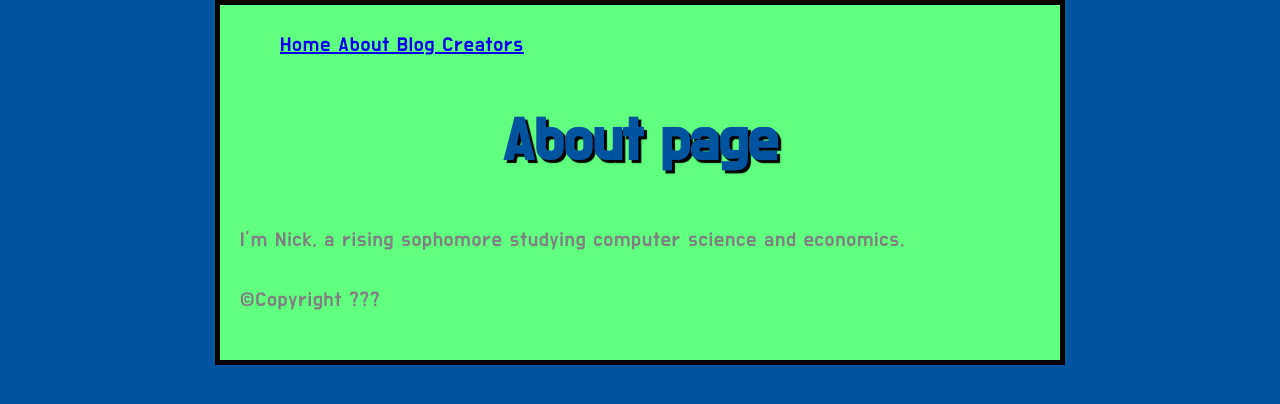
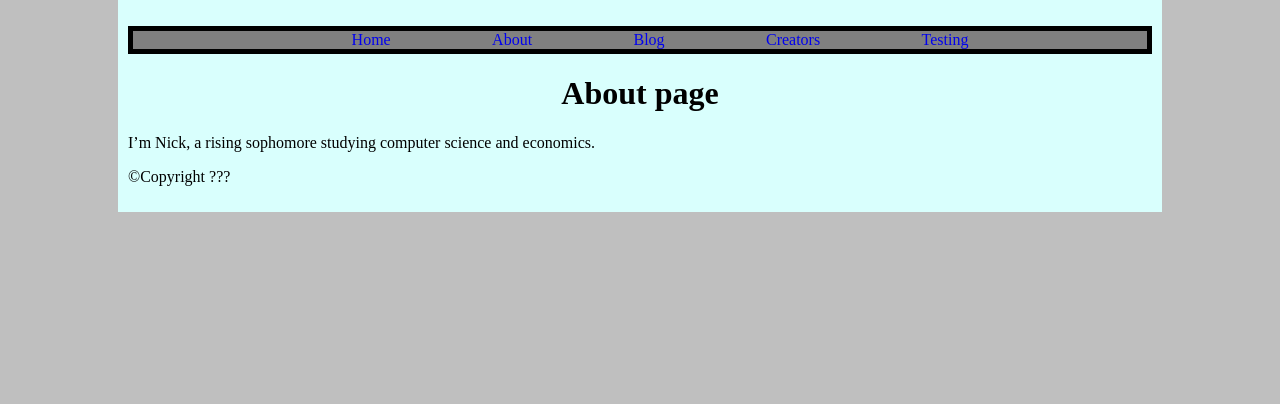
Before and after one commit to ncrispino/old_website_from_scratch, a Jekyll site: the page built from about.md, in a window 1280 px wide. Shown: the top 404 px of the page. Built offline with Jekyll 4.4.1, drawn with Linux system fonts in a browser that asks for light colours.

Commit message:
last commit before creating actual website content in HTML file

```diff
--- a/_data/navigation.yml
+++ b/_data/navigation.yml
@@ -7,3 +7,5 @@
   link: /blog.html
 - name: Creators
   link: /creators.html
+- name: Testing
+  link: /testing.html
--- a/_includes/navigation.html
+++ b/_includes/navigation.html
@@ -1,4 +1,5 @@
-<nav>
+
+<nav class="nav-bar">
   <!-- Iterates over navigation items in navigation data file;
   each has a name and corresponding link -->
   <ul>
--- a/_layouts/default.html
+++ b/_layouts/default.html
@@ -9,7 +9,8 @@
     <!-- Should be favicon.ico, but I don't wanna spend time right now converting.
   Also, add facebook & twitter specific stuff to header so website has description there too. -->
     <link rel="shortcut icon" href="/images/favicon_6.png" type="image/x-icon">
-    <link href={{ "../assets/css/style-mozilla.css" | relative_url }} rel="stylesheet">
+    <!-- <link href={{ "../assets/css/style-mozilla.css" | relative_url }} rel="stylesheet"> -->
+    <link rel="stylesheet" href="{{ "../assets/css/style.css" | relative_url}}"
     <link rel="preconnect" href="https://fonts.gstatic.com">
     <link rel="preconnect" href="https://fonts.gstatic.com">
     <link href="https://fonts.googleapis.com/css2?family=Do+Hyeon&display=swap" rel="stylesheet">
--- a/assets/css/style-mozilla.css
+++ b/assets/css/style-mozilla.css
@@ -36,7 +36,7 @@
   /* border: 1px solid black; */
 }
 
-img {
+img#image {
   width: 550px;
   /* Images are inline; to treat them like blocks and thus use margin stuff,
   we need to this: */
@@ -59,12 +59,18 @@
 }
 
 blockquote p {
-  color: blue;
+  background-image: url("https://intranet.law.wustl.edu/wp-content/uploads/2019/01/AMartin-300-x-300.jpg");
+  color: green;
 }
 
 nav li {
   display: inline;
 }
+
+/* nav {
+  background-color: green;
+  padding: 20px auto;
+} */
 /* nav ul {
   list-style-type: none;
 }
--- /dev/null
+++ b/assets/css/style.css
@@ -0,0 +1,35 @@
+html {
+  background-color: #bfbfbf;
+}
+
+body {
+  width: 80%;
+  margin: 0 auto; /* Put text in middle of page */
+  padding: 10px;
+  background-color: #d9fffd; /* Select off-white color */
+}
+
+h1 {
+  text-align: center;
+}
+
+.nav-bar ul {
+  list-style-type: none;
+  border: 5px solid black;
+  background-color: gray;
+  padding: 0px auto;
+  text-align: center;
+}
+
+.nav-bar ul li {
+  display: inline;
+  margin: auto 5%;
+}
+
+li a {
+  text-decoration: none;
+}
+
+li a:hover {
+  color: orange;
+}
```
Also changed, not shown: testing.html (added, +16 -0 lines).
